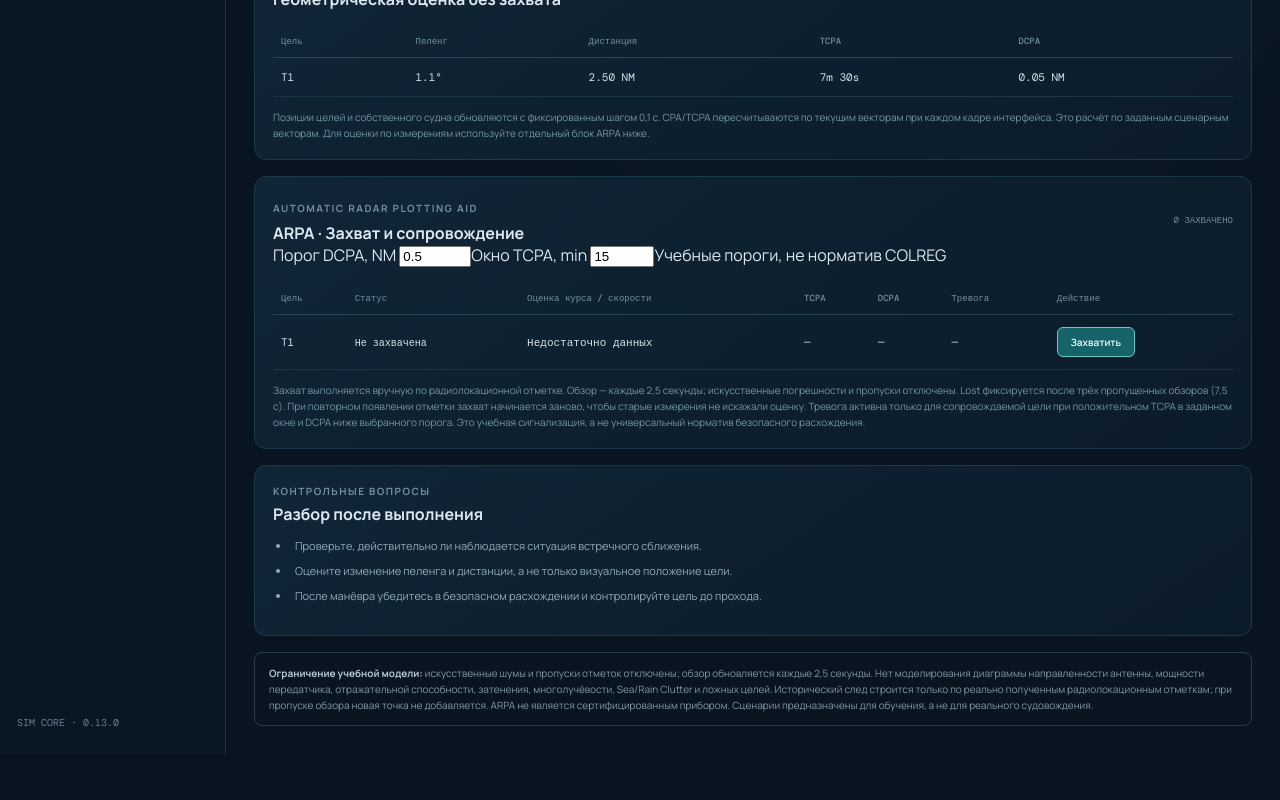
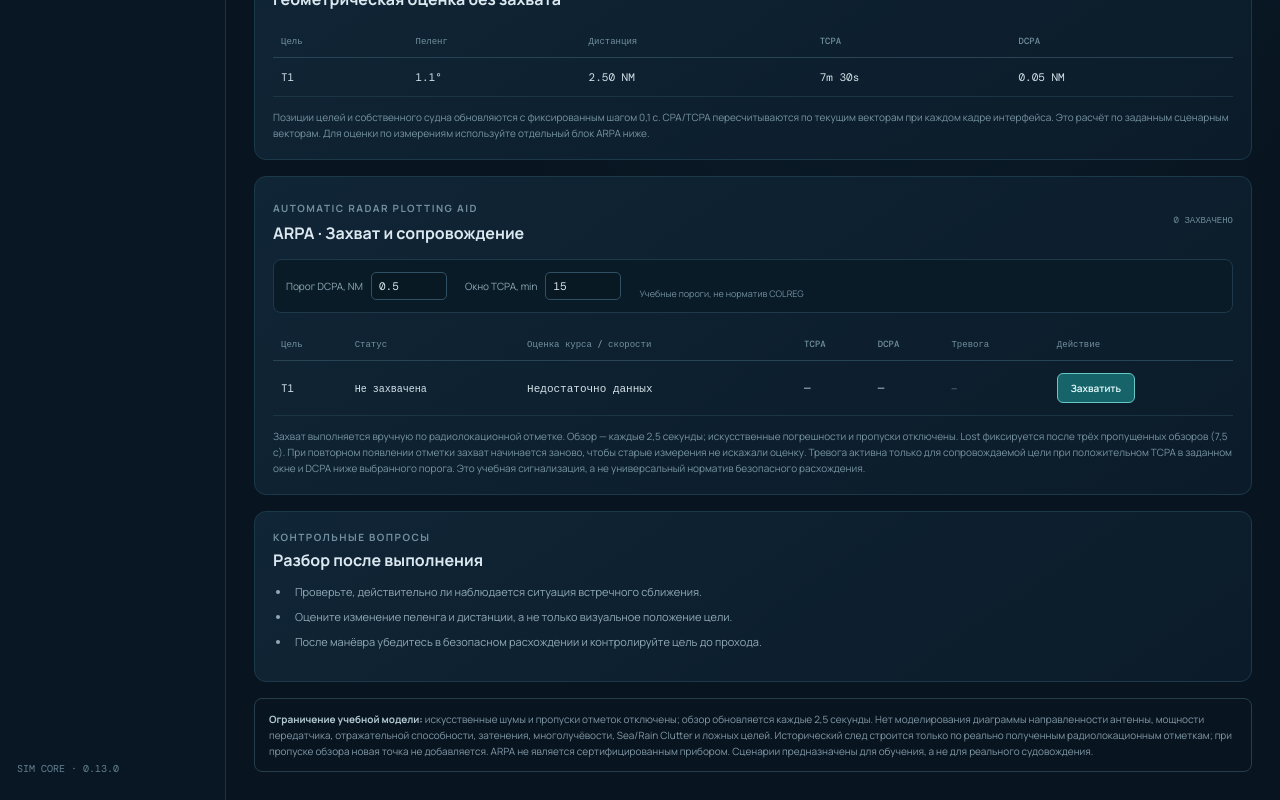
Before and after one commit to quvok/OpenOOW, a React (Vite) app: page / in a window 1280 px wide. Shown: the part 1377-2177 px from the top of the page. Before the commit the page ends 2131 px from the top, so only its background shows below. Built offline with nearby package versions, Linux system fonts and the light colour scheme.

Commit message:
style(ui): add ARPA alert threshold controls

```diff
--- a/src/ui/styles.css
+++ b/src/ui/styles.css
@@ -32,3 +32,14 @@
 
 /* Direct PPI target selection and manual plotting readouts */
 .radar-contact-hitbox{cursor:pointer;outline:none}.radar-contact-hitbox:focus .target-echo{stroke:#fff;stroke-width:2.5}.target-echo.selected{fill:#8ee0b8;stroke:#e5fff3;stroke-width:2.2}.radar-selection-panel{margin-top:16px;padding-top:15px;border-top:1px solid #1e3949}.measurement-readouts{display:grid;grid-template-columns:repeat(2,minmax(0,1fr));gap:16px;margin-top:16px}.selection-actions{display:flex;justify-content:space-between;align-items:center;gap:12px;margin-top:16px;color:#8da8b5;font-size:10px}.selection-actions button{flex-shrink:0}@media(max-width:600px){.measurement-readouts{gap:12px}.selection-actions{align-items:flex-start;flex-direction:column;width:100%}.selection-actions button{width:100%}}
+
+
+/* Configurable ARPA close-approach training thresholds */
+.arpa-alert-settings{display:flex;align-items:end;flex-wrap:wrap;gap:12px 18px;margin-top:15px;padding:12px;border:1px solid #1e3949;border-radius:8px;background:#0a1b28}
+.arpa-alert-settings label{display:flex;align-items:center;gap:8px;color:#8da8b5;font-size:10px}
+.arpa-alert-settings input{width:76px;border:1px solid #315064;border-radius:5px;padding:6px 7px;background:#081923;color:#dce8ef;font:11px 'DM Mono',monospace}
+.arpa-alert-settings>span{color:#718f9f;font-size:9px}
+.arpa-alert{color:#668493;font-size:9px;white-space:nowrap}
+.arpa-alert.active{color:#ff9b88;font-weight:700}
+.arpa-table{min-width:850px}
+@media(max-width:600px){.arpa-alert-settings{align-items:stretch;flex-direction:column}.arpa-alert-settings label{justify-content:space-between}.arpa-alert-settings input{width:90px}}
```
